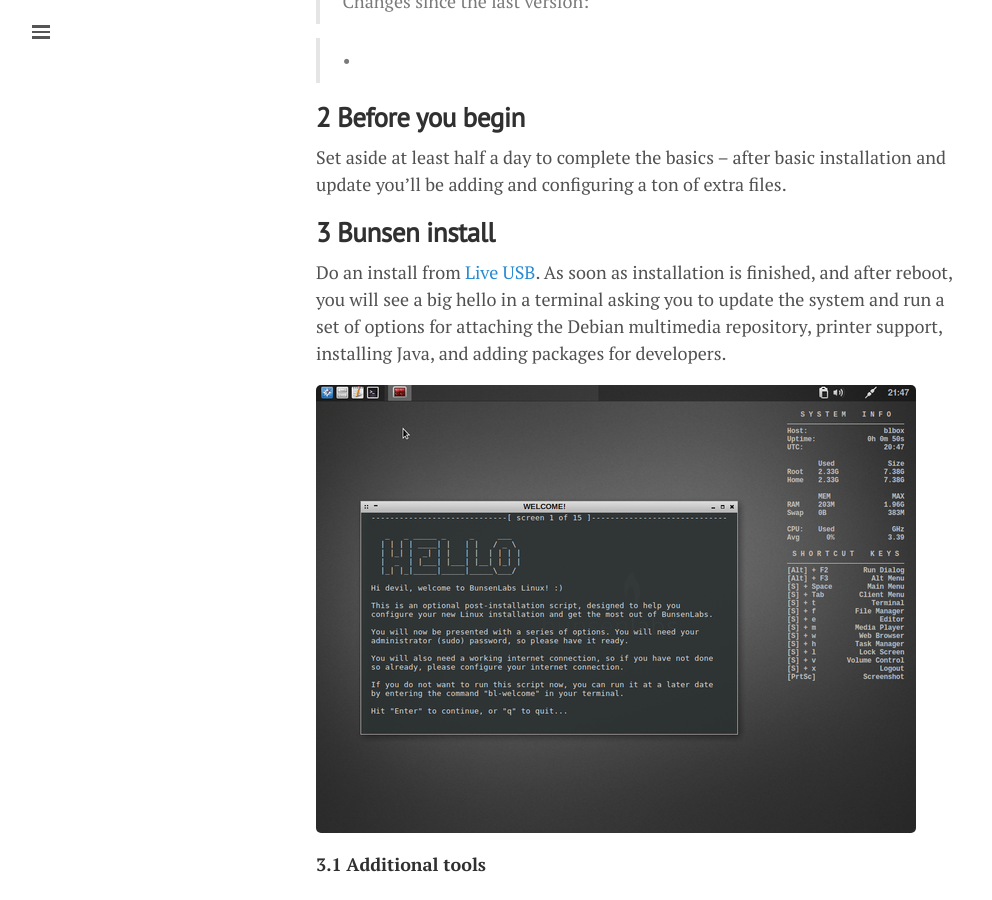
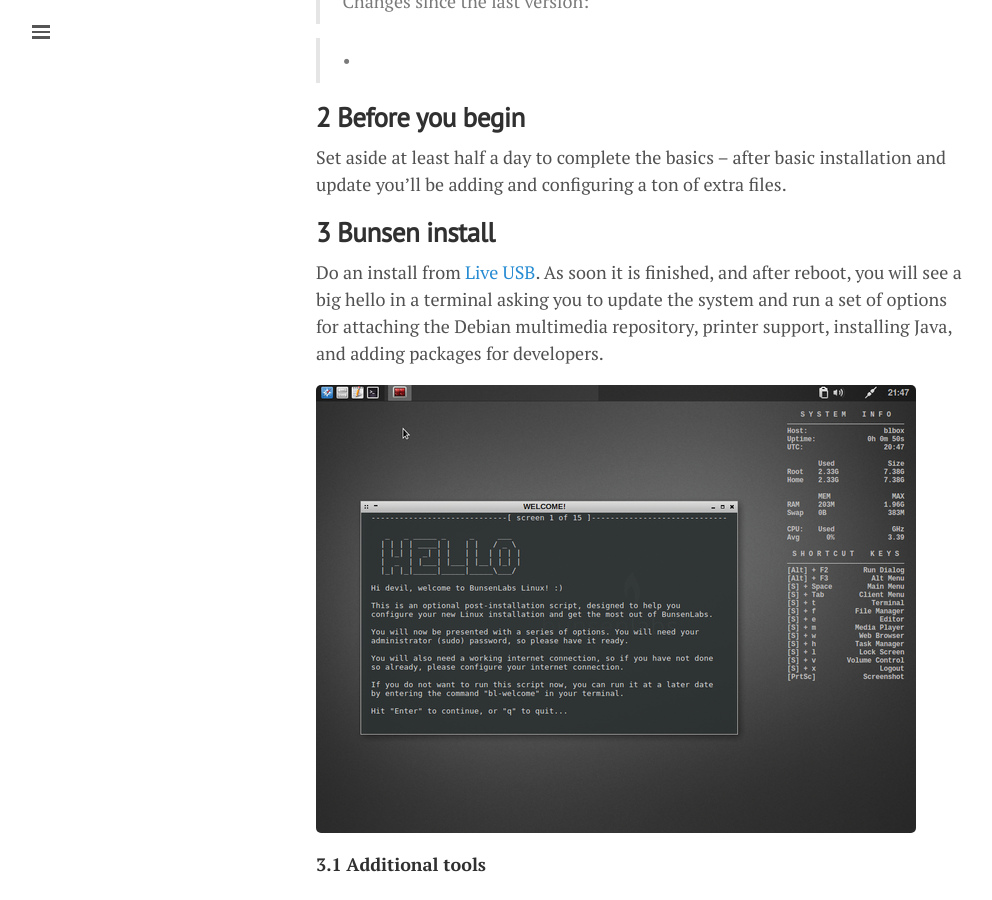
Before and after one commit to lgeurts/lgeurts.github.io, a Jekyll site: the page built from _posts/2017-07-11-bunsenlabs-linux-setup-notes-for dell-inspiron-6000.md, in a window 1280 px wide and 900 px high, scrolled down 1155 px. Shown: the whole window, without its empty margins (0-992 px from the left). Built offline with Jekyll 4.4.1, drawn with Linux system fonts in a browser that asks for light colours; nearby versions of some CDN libraries; comment, search, counter and statistics services are not loaded.

Commit message:
Update 2017-07-11-bunsenlabs-linux-setup-notes-for dell-inspiron-6000.md

```diff
--- a/_posts/2017-07-11-bunsenlabs-linux-setup-notes-for dell-inspiron-6000.md
+++ b/_posts/2017-07-11-bunsenlabs-linux-setup-notes-for dell-inspiron-6000.md
@@ -33,7 +33,7 @@
 **3 Bunsen install**
 ---------------------
 
-Do an install from [Live USB](https://www.bunsenlabs.org/installation.html). As soon as installation is finished, and after reboot, you will see a big hello in a terminal asking you to update the system and run a set of options for attaching the Debian multimedia repository, printer support, installing Java, and adding packages for developers.
+Do an install from [Live USB](https://www.bunsenlabs.org/installation.html). As soon it is finished, and after reboot, you will see a big hello in a terminal asking you to update the system and run a set of options for attaching the Debian multimedia repository, printer support, installing Java, and adding packages for developers.
 
 ![BunsenLabs Welcome](/assets/bunsenlabs-welcome.jpg)
 
```
